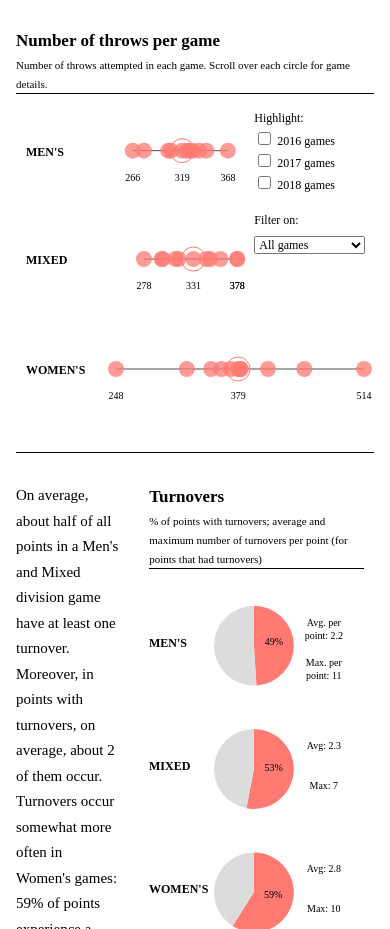
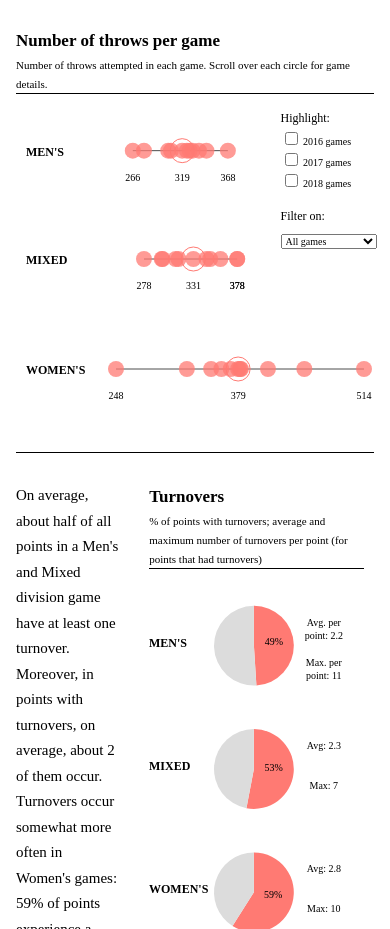
Before and after one commit to namisumida/ultimate_divisions, a plain HTML site: page section1.html in a window 390 px wide. Shown: the part 2572-3501 px from the top of the page. Drawn offline with nearby package versions, Linux system fonts and the light colour scheme; a web font is replaced by a local one.

Commit message:
Positioning options container

```diff
--- a/css/charts.css
+++ b/css/charts.css
@@ -22,6 +22,12 @@
     font-family: radnika-bold;
     margin: 0;
     margin-top: 0.5em;
+  }
+  .chart-label {
+    font-size: 12px;
+  }
+  #checkboxes {
+    font-size: 10px;
   }
 }
 @media screen and (min-width: 600px) {
--- a/interactive-charts/numThrows/css/num_throws.css
+++ b/interactive-charts/numThrows/css/num_throws.css
@@ -22,9 +22,19 @@
   font-size: 12px;
   font-family: radnika-regular;
 }
-
 .tooltips {
   font-size: 12px;
   font-weight: 600;
   fill: gray;
 }
+@media screen and (max-width: 600px) {
+  .chart-label {
+    font-size: 12px;
+  }
+  #checkboxes {
+    font-size: 10px;
+  }
+  #input{
+    font-size: 10px;
+  }
+}
--- a/interactive-charts/numThrows/js/main.js
+++ b/interactive-charts/numThrows/js/main.js
@@ -338,7 +338,12 @@ function setup() {
           }); // end on mouseout
 
   // Option container positioning
-  document.getElementById("options-container").style.left = document.body.clientWidth*.68 + "px";
+  if (document.body.clientWidth >= 750) {
+    document.getElementById("options-container").style.left = document.body.clientWidth*.6 + "px";
+  }
+  else {
+    document.getElementById("options-container").style.left = document.body.clientWidth*.75 + "px";
+  }
 }; // end setup function
 
 function resize() {
@@ -466,7 +471,13 @@ function resize() {
               }); // end on mouseout
 
   // Option container positioning
-  document.getElementById("options-container").style.left = document.body.clientWidth*.68 + "px";
+  if (document.body.clientWidth >= 750) {
+    document.getElementById("options-container").style.left = document.body.clientWidth*.6 + "px";
+  }
+  else {
+    document.getElementById("options-container").style.left = document.body.clientWidth*.75 + "px";
+  }
+
 }; // end resize
 
 function init() {
```
